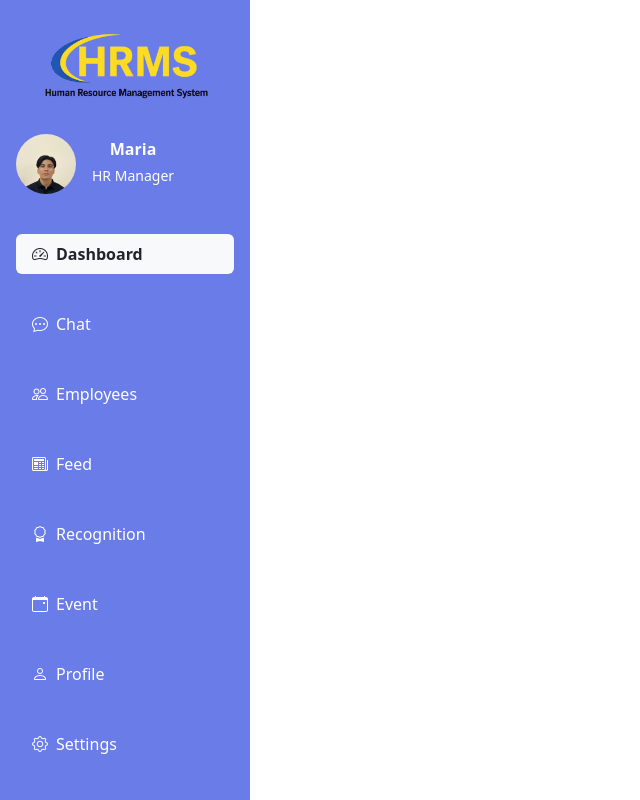
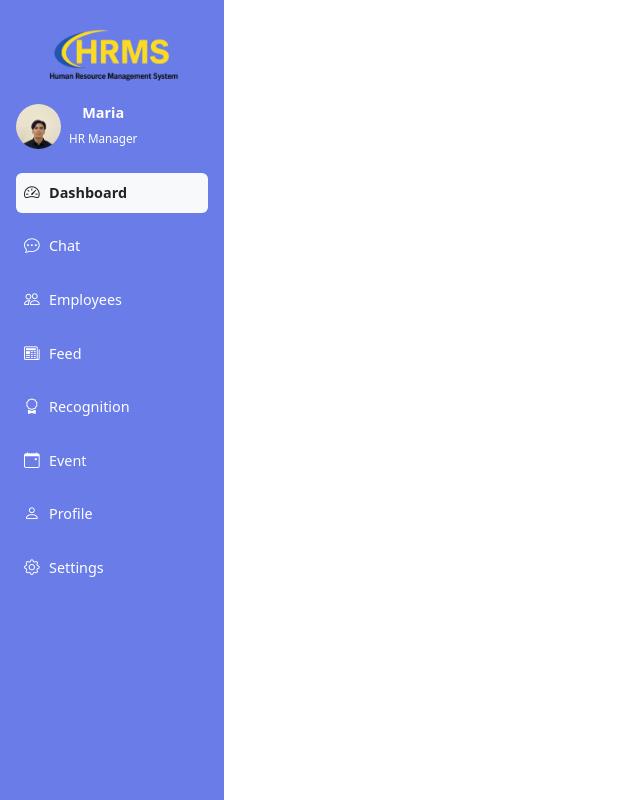
Before and after one commit to LungsomLamnio/HRMS_UptoSkills, a React (Vite) app: page / in a window 1280 px wide. Shown: the whole page, without its empty margins (0-640 px from the left). Built offline with nearby package versions, Linux system fonts and the light colour scheme.

Commit message:
Refactor SideBar component for improved styling and layout

```diff
--- a/src/components/SideBar.jsx
+++ b/src/components/SideBar.jsx
@@ -18,44 +18,62 @@ export default function SideBar() {
   return (
     <div
       className="sidebar d-flex flex-column text-white vh-100 p-3"
-      style={{ width: "250px", backgroundColor: "#697CE8" }}
+      style={{
+        minWidth: "202px",
+        maxWidth: "224px",
+        width: "18vw",
+        backgroundColor: "#697CE8"
+      }}
     >
-      <div className="text-center mb-4">
+      <div className="text-center mb-3">
         <img
           src={logo}
           alt="HRMS Logo"
-          className="mb-3"
-          style={{ width: "200px" }}
+          className="mb-2"
+          style={{
+            width: "100%",
+            maxWidth: "157px",
+            height: "auto"
+          }}
         />
         <br />
         <div className="d-flex align-items-center">
           <img
             src={profile}
             alt="Profile"
-            className="rounded-circle me-3"
-            style={{ width: "60px", height: "60px", objectFit: "cover" }}
+            className="rounded-circle me-2"
+            style={{
+              width: "45px",
+              height: "45px",
+              objectFit: "cover",
+              minWidth: "45px"
+            }}
           />
           <div>
-            <h6 className="fw-bold mb-1">Maria</h6>
-            <small>HR Manager</small>
+            <h6 className="fw-bold mb-1" style={{ fontSize: "0.9rem" }}>Maria</h6>
+            <small style={{ fontSize: "0.73rem" }}>HR Manager</small>
           </div>
         </div>
       </div>
 
-      <div className="nav-links mt-3">
+      <div className="nav-links mt-2 flex-grow-1">
         {items.map((item) => (
           <NavLink
             to={item.path}
             key={item.name}
             className={({ isActive }) =>
-              `py-2 px-3 rounded d-flex align-items-center text-decoration-none ${
+              `py-2 px-2 rounded d-flex align-items-center text-decoration-none ${
                 isActive ? "bg-light text-dark fw-bold" : "text-white"
               }`
             }
-            style={{ marginBottom: "30px" }}
+            style={{
+              marginBottom: "14px",
+              fontSize: "0.9rem",
+              whiteSpace: "nowrap"
+            }}
           >
-            <i className={`bi ${item.icon} me-2`}></i>
-            {item.name}
+            <i className={`bi ${item.icon} me-2`} style={{ minWidth: "17px", fontSize: "0.98rem" }}></i>
+            <span className="nav-text">{item.name}</span>
           </NavLink>
         ))}
       </div>
```
